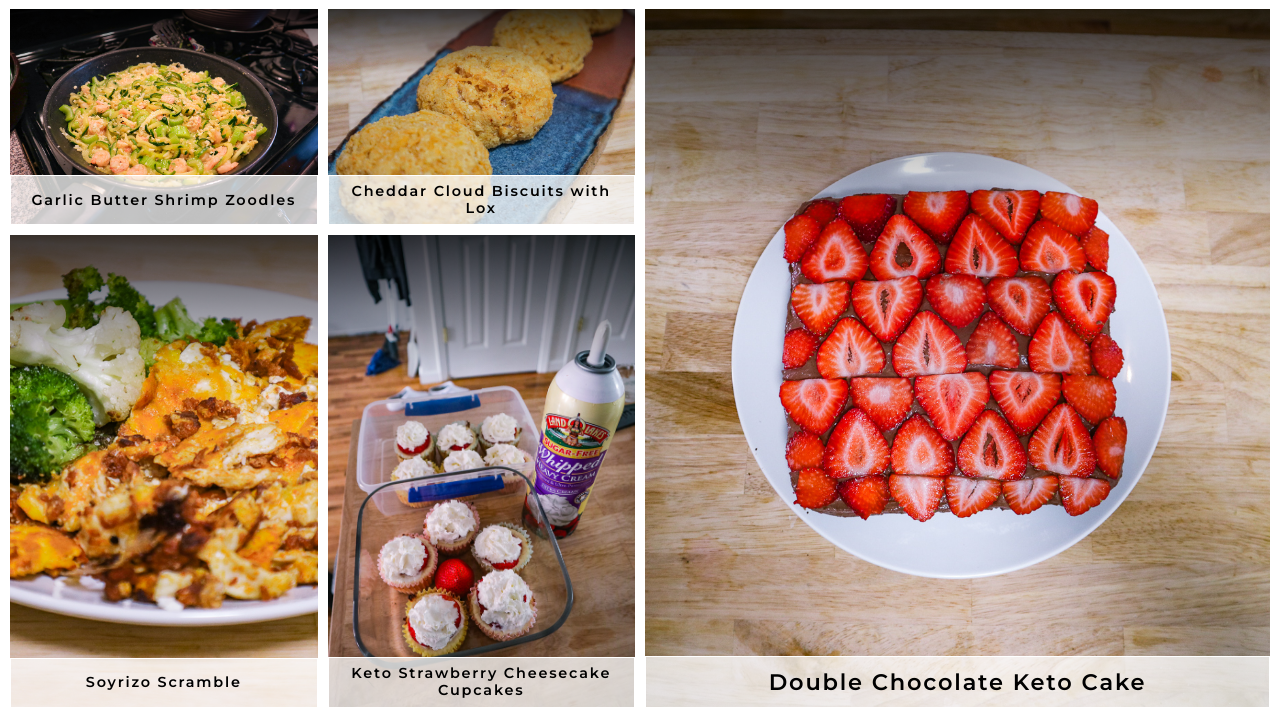
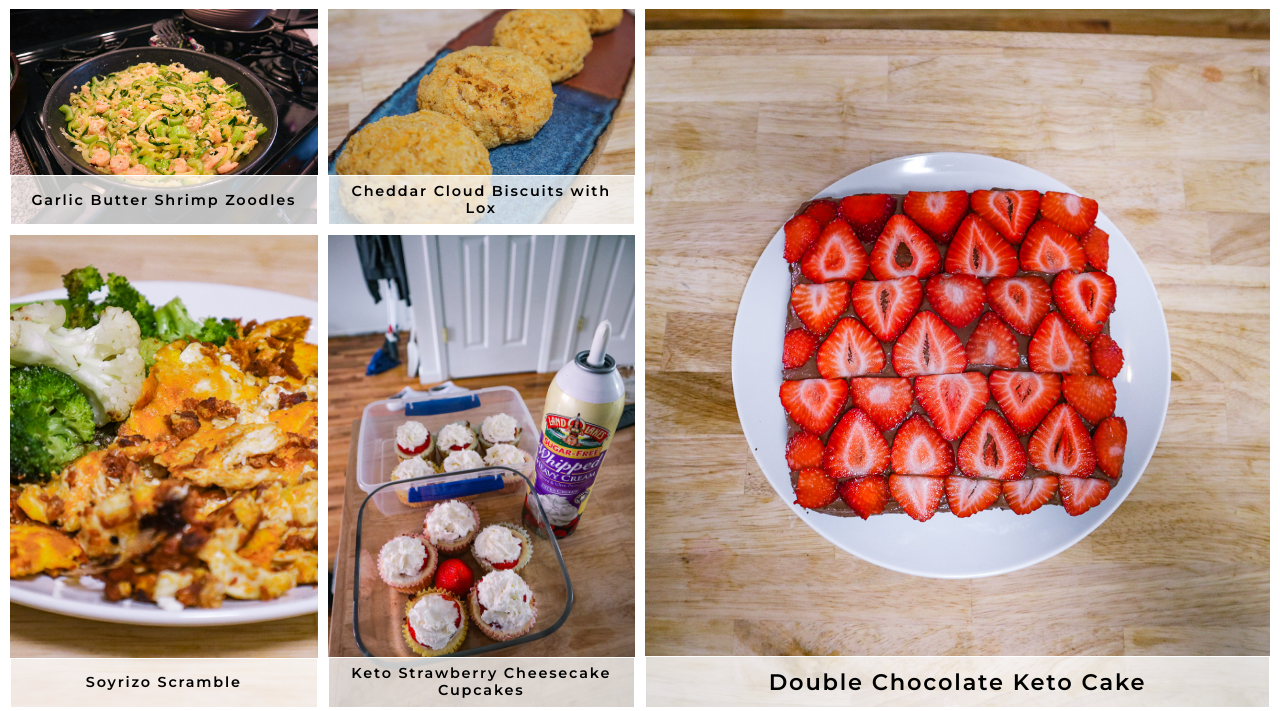
Before and after one commit to una/keto.nyc, a Gatsby site: page / in a window 1280 px wide. Shown: the part 363-1074 px from the top of the page. Built offline with nearby package versions, Linux system fonts and the light colour scheme; Gatsby itself is replaced by a stand-in of ours; some packages are replaced by stand-ins of ours.

Commit message:
got rid of those awful shadows

```diff
--- a/src/components/HomePageList/style.module.css
+++ b/src/components/HomePageList/style.module.css
@@ -66,16 +66,6 @@
   height: 100%;
 }
 
-.mediaContainer:before {
-  content: '';
-  width: 100%;
-  height: 30%;
-  background: linear-gradient(rgba(0, 0, 0, 0.8) -10%, transparent);
-  position: absolute;
-  top: 0;
-  left: 0;
-}
-
 .mediaContainer img {
   width: 100%;
   height: 100%;
--- a/src/templates/recipe-post/index.js
+++ b/src/templates/recipe-post/index.js
@@ -10,7 +10,6 @@ class BlogPostTemplate extends React.Component {
     const siteTitle = get(this.props, 'data.site.siteMetadata.title')
     const { previous, next } = this.props.pathContext
     const info = post.frontmatter
-    console.log(info.image1)
 
     return (
       <div>
```
